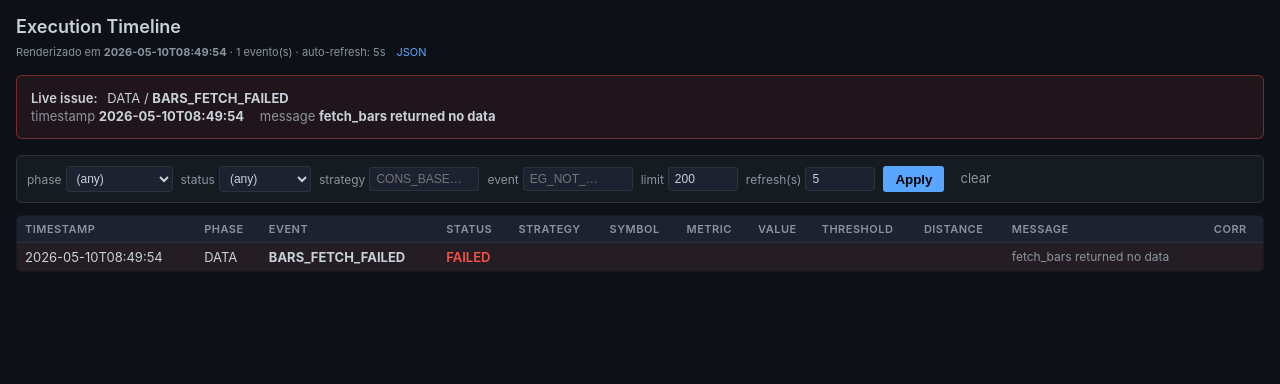
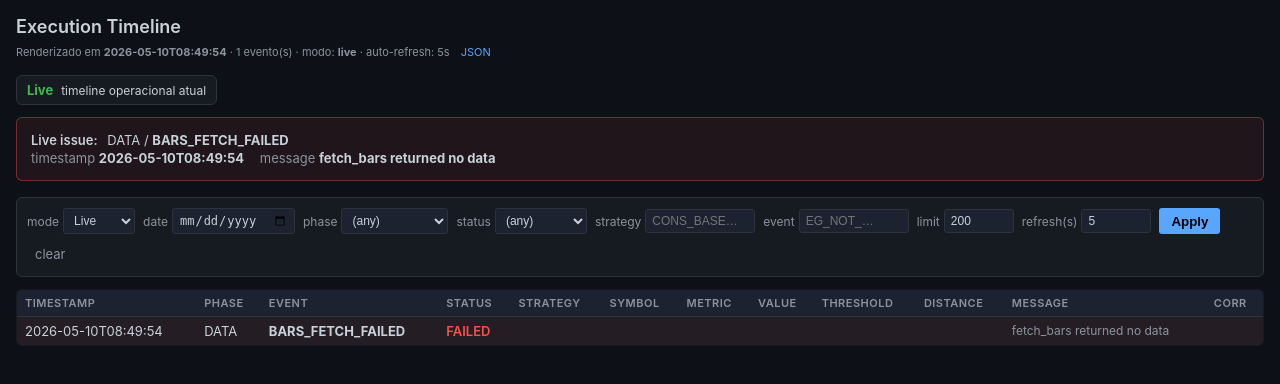
Before and after one commit to brenoperucchi/wdowin_pairtrading, a FastAPI app: page /execution-timeline in a window 1280 px wide. Shown: the top 384 px of the page. Run offline with FastAPI, Linux system fonts and the light colour scheme; data comes from the database, SQL or seed files in the repository.

Commit message:
feat(task-8.4): /execution-timeline UI toggle Live|Replay + friendly errors
Slice D of TASK-8 (Replay Execution Timeline).

The HTML page gains mode/date query params (delegated to
_resolve_timeline_db); replay mode forces refresh=0 (a frozen historical
DB has nothing to refresh). Errors render at HTTP 200 with a friendly
warn box instead of 4xx so the operator can pick a different date
without seeing a stack trace: REPLAY_NOT_FOUND → "Sem replay para esta
data", INVALID_REPLAY_DATE → "Data de replay inválida". The template
adds a modebar pill, a mode select + date picker in the filter form,
and surfaces replay_date in the meta line.

```diff
--- a/server.py
+++ b/server.py
@@ -1582,33 +1582,77 @@ def execution_timeline_html(
     strategy: str | None = None,
     event: str | None = None,
     refresh: int = 5,
+    mode: str = "live",
+    date: str | None = None,
 ):
     """Standalone server-rendered HTML view of the execution timeline."""
-    refresh = max(0, min(refresh, 3600))
-    events = load_timeline(
-        DB_PATH,
-        limit=limit,
-        phase=phase or None,
-        status=status or None,
-        strategy=strategy or None,
-        event=event or None,
-    )
+    resolved = _resolve_timeline_db(mode, date)
+    mode_norm = resolved.get("mode", "live")
+    replay_date = resolved.get("date")
+    timeline_error = None
+    if mode_norm == "replay":
+        refresh = 0
+    else:
+        refresh = max(0, min(refresh, 3600))
+
+    if resolved["ok"]:
+        db_path = resolved["db_path"]
+        events = load_timeline(
+            db_path,
+            limit=limit,
+            phase=phase or None,
+            status=status or None,
+            strategy=strategy or None,
+            event=event or None,
+        )
+        current_bottleneck_obj = current_bottleneck(db_path)
+        current_live_issue_obj = current_live_issue(db_path)
+    else:
+        events = []
+        current_bottleneck_obj = None
+        current_live_issue_obj = None
+        if resolved["error"] == "REPLAY_NOT_FOUND":
+            timeline_error = {
+                "title": "Sem replay para esta data",
+                "message": f"Rode o replay de {replay_date} antes de visualizar.",
+            }
+        elif resolved["error"] == "INVALID_REPLAY_DATE":
+            timeline_error = {
+                "title": "Data de replay inválida",
+                "message": "Use o formato YYYY-MM-DD.",
+            }
+        else:
+            timeline_error = {
+                "title": "Modo inválido",
+                "message": "Use live ou replay.",
+            }
+
     filters = {
+        "mode": mode_norm if mode_norm in {"live", "replay"} else mode,
+        "date": date or "",
         "phase": phase or "",
         "status": status or "",
         "strategy": strategy or "",
         "event": event or "",
         "limit": limit,
     }
-    filters_active = any(v for k, v in filters.items() if k != "limit") or limit != 200
+    filters_active = (
+        filters["mode"] != "live"
+        or bool(filters["date"])
+        or any(v for k, v in filters.items() if k not in {"limit", "mode", "date"})
+        or limit != 200
+    )
     qs = request.url.query
     return templates.TemplateResponse(
         request,
         "execution_timeline.html",
         {
             "events": events,
-            "current_bottleneck": current_bottleneck(DB_PATH),
-            "current_live_issue": current_live_issue(DB_PATH),
+            "mode": filters["mode"],
+            "replay_date": replay_date,
+            "timeline_error": timeline_error,
+            "current_bottleneck": current_bottleneck_obj,
+            "current_live_issue": current_live_issue_obj,
             "filters": filters,
             "filters_active": filters_active,
             "phase_options": _TIMELINE_PHASE_OPTIONS,
--- a/templates/execution_timeline.html
+++ b/templates/execution_timeline.html
@@ -32,6 +32,11 @@
   .summary .row { margin: 2px 0; }
   .summary .kv { color: var(--muted); margin-right: 12px; }
   .summary .kv b { color: var(--fg); }
+  .modebar { display: inline-flex; align-items: center; gap: 8px; padding: 6px 10px; border: 1px solid var(--border); border-radius: 6px; margin-bottom: 12px; background: var(--panel); font-size: 12px; }
+  .modebar b { font-size: 13px; }
+  .modebar.live b { color: var(--ok); }
+  .modebar.replay { border-color: rgba(88,166,255,0.45); background: rgba(88,166,255,0.08); }
+  .modebar.replay b { color: var(--accent); }
   form.filters { display: flex; flex-wrap: wrap; gap: 8px; margin-bottom: 12px; padding: 10px; background: var(--panel); border: 1px solid var(--border); border-radius: 6px; }
   form.filters label { display: flex; align-items: center; gap: 4px; color: var(--muted); font-size: 12px; }
   form.filters input, form.filters select { background: var(--panel-2); border: 1px solid var(--border); color: var(--fg); padding: 4px 6px; font-size: 12px; border-radius: 3px; }
@@ -58,11 +63,26 @@
 <div class="meta">
   Renderizado em <b>{{ rendered_at }}</b>
   · {{ events|length }} evento(s){% if filters_active %} (filtrados){% endif %}
+  · modo: <b>{{ mode }}</b>{% if mode == 'replay' and (replay_date or filters.date) %} {{ replay_date or filters.date }}{% endif %}
   · auto-refresh: {% if refresh and refresh > 0 %}{{ refresh }}s{% else %}off{% endif %}
   <a href="/api/execution-timeline{% if query_string %}?{{ query_string }}{% endif %}">JSON</a>
 </div>
 
-{% if current_live_issue %}
+<div class="modebar {{ 'replay' if mode == 'replay' else 'live' }}">
+  {% if mode == 'replay' %}
+    <b>Replay {{ replay_date or filters.date or 'sem data' }}</b>
+    <span>timeline histórica isolada</span>
+  {% else %}
+    <b>Live</b>
+    <span>timeline operacional atual</span>
+  {% endif %}
+</div>
+
+{% if timeline_error %}
+  <div class="summary warn">
+    <div class="row"><span class="label">{{ timeline_error.title }}:</span> {{ timeline_error.message }}</div>
+  </div>
+{% elif current_live_issue %}
   {% set li = current_live_issue %}
   <div class="summary bad">
     <div class="row"><span class="label">Live issue:</span> {{ li.phase }} / <b>{{ li.event }}</b></div>
@@ -91,6 +111,15 @@
 {% endif %}
 
 <form class="filters" method="get" action="/execution-timeline">
+  <label>mode
+    <select name="mode">
+      <option value="live"{% if filters.mode == 'live' %} selected{% endif %}>Live</option>
+      <option value="replay"{% if filters.mode == 'replay' %} selected{% endif %}>Replay</option>
+    </select>
+  </label>
+  <label>date
+    <input type="date" name="date" value="{{ filters.date or '' }}">
+  </label>
   <label>phase
     <select name="phase">
       <option value="">(any)</option>
```
Also changed, not shown: tests/test_execution_timeline_server.py (+72 -0 lines).
